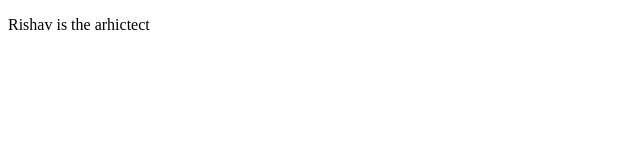
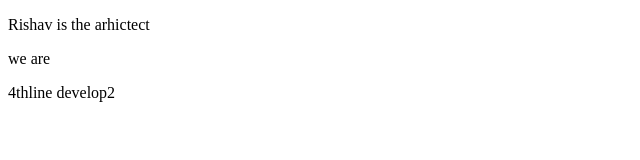
Before and after one commit to rishavsinha71/practise2, a plain HTML site: page Architect.html in a window 1280 px wide. Shown: the whole page, without its empty margins (0-640 px from the left). Drawn offline with Linux system fonts and the light colour scheme.

Commit message:
indian devlop2

```diff
--- a/Architect.html
+++ b/Architect.html
@@ -5,6 +5,8 @@
     <meta name="viewport" content="width=device-width, initial-scale=1.0">
     <title>Arhictect</title>
     <p>Rishav is the arhictect</p>
+    <p>we are</p>
+    <p>4thline develop2</p>
 </head>
 <body>
 
```
